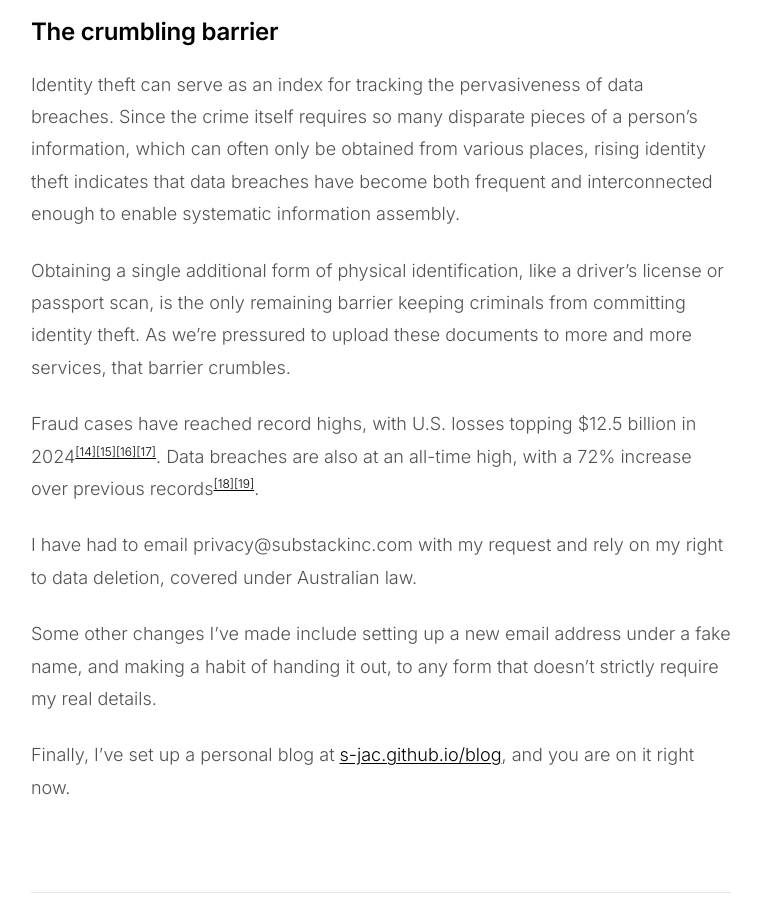
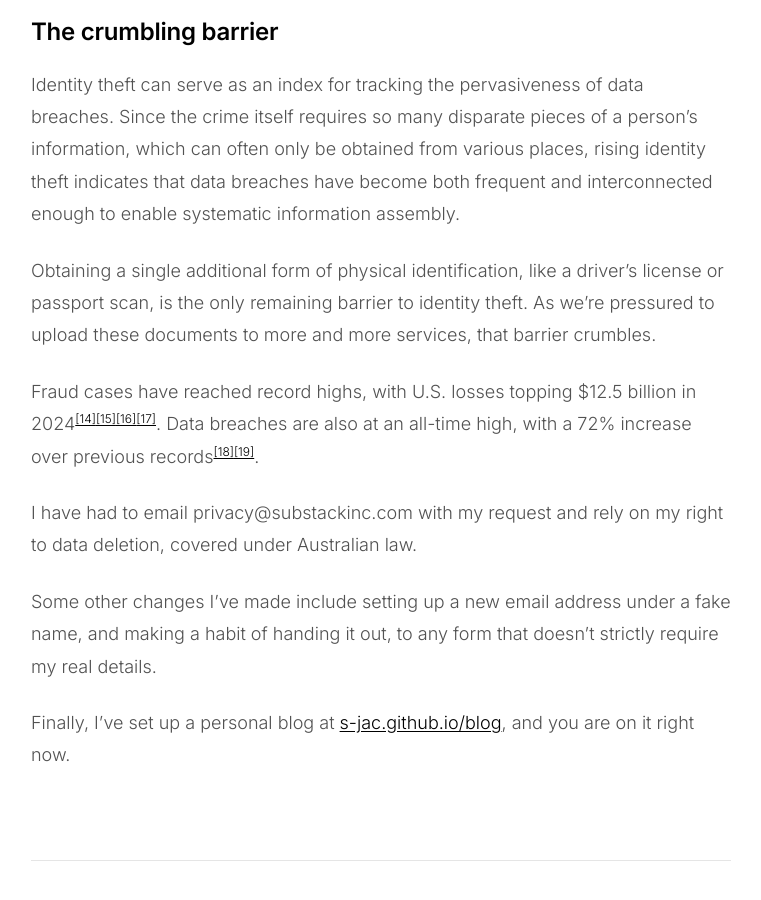
Before and after one commit to s-jac/s-jac.github.io, a Jekyll site: the page built from _wip/privacy.md, in a window 1280 px wide and 900 px high, scrolled down 2421 px. Shown: the whole window, without its empty margins (259-1020 px from the left). Built offline with Jekyll 4.4.1, drawn with Linux system fonts in a browser that asks for light colours; comment, search, counter and statistics services are not loaded.

Commit message:
again, more tweaks/fixes

```diff
--- a/_wip/privacy.md
+++ b/_wip/privacy.md
@@ -49,7 +49,7 @@ When I tried to revive my deserted blog on Substack, I found that I was locked o
 
 Identity theft can serve as an index for tracking the pervasiveness of data breaches. Since the crime itself requires so many disparate pieces of a person's information, which can often only be obtained from various places, rising identity theft indicates that data breaches have become both frequent and interconnected enough to enable systematic information assembly.
 
-Obtaining a single additional form of physical identification, like a driver's license or passport scan, is the only remaining barrier keeping criminals from committing identity theft. As we're pressured to upload these documents to more and more services, that barrier crumbles.
+Obtaining a single additional form of physical identification, like a driver's license or passport scan, is the only remaining barrier to identity theft. As we're pressured to upload these documents to more and more services, that barrier crumbles.
 
 Fraud cases have reached record highs, with U.S. losses topping $12.5 billion in 2024<sup>[[14]][14]</sup><sup>[[15]][15]</sup><sup>[[16]][16]</sup><sup>[[17]][17]</sup>. Data breaches are also at an all-time high, with a 72% increase over previous records<sup>[[18]][18]</sup><sup>[[19]][19]</sup>.
 
```
